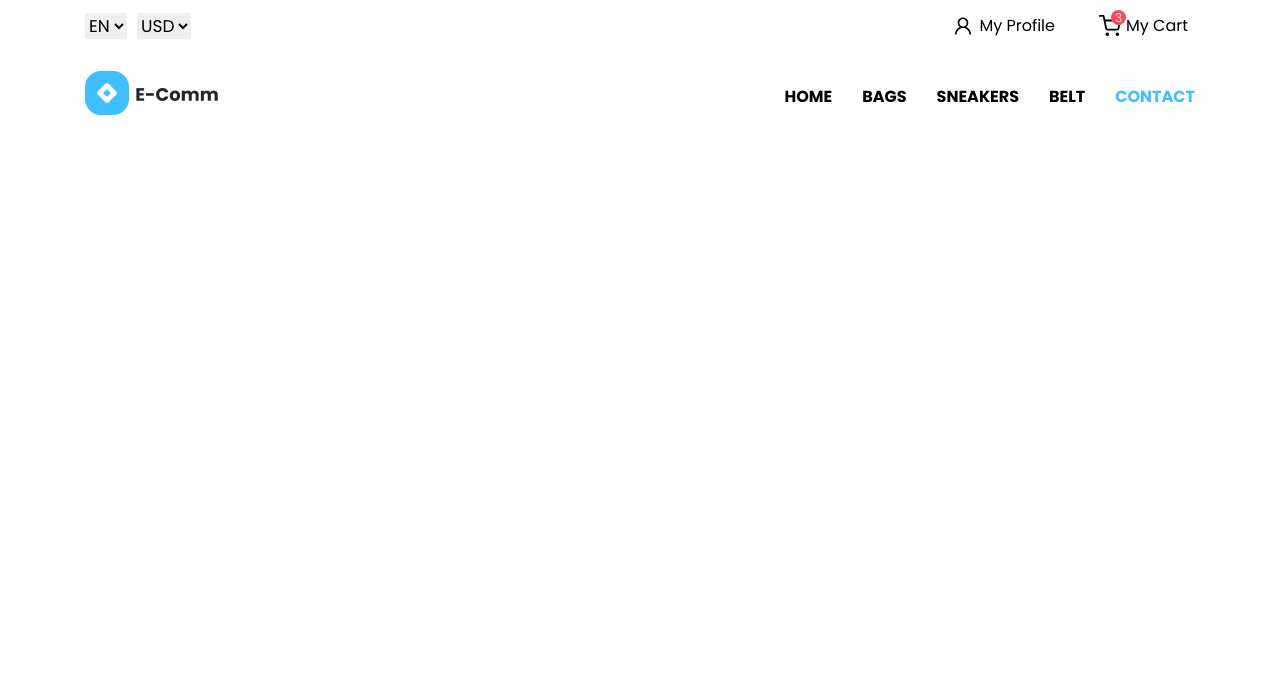
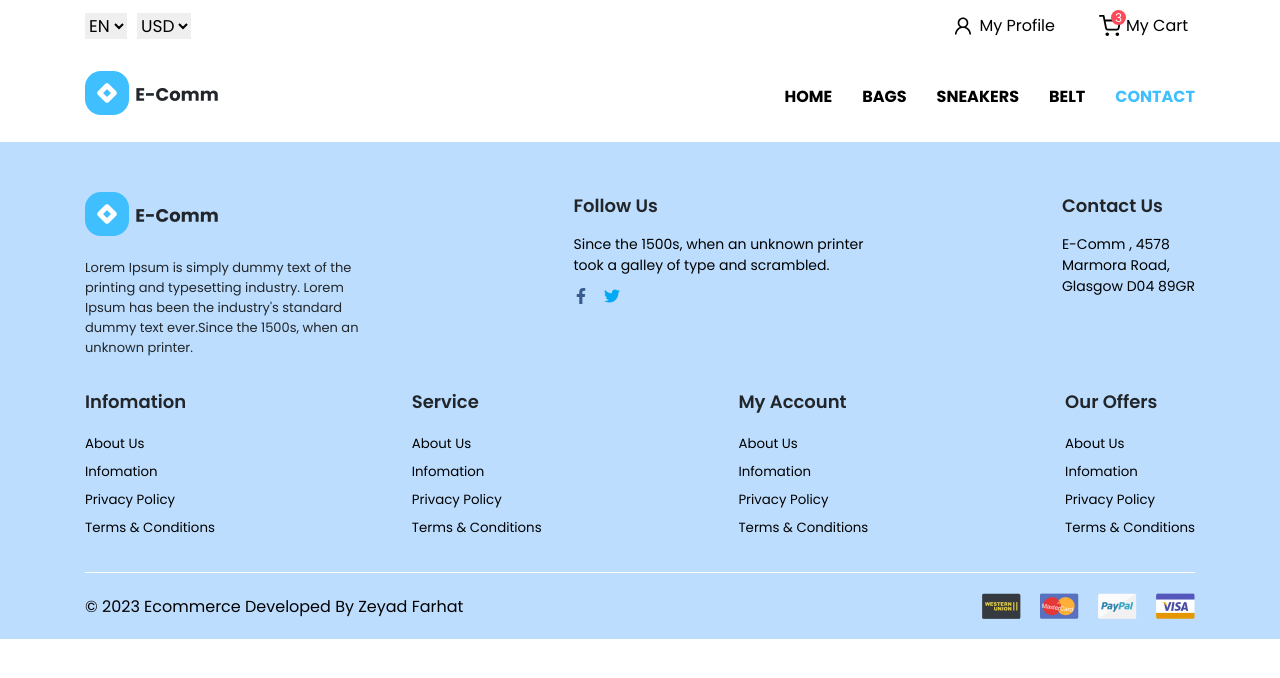
Before and after one commit to ZeyadFarhat11/E-comm, a React (Vite) app: page /contact in a window 1280 px wide. Shown: the top 678 px of the page. Built offline with nearby package versions, Linux system fonts and the light colour scheme.

Commit message:
Create Footer

```diff
--- a/src/App.jsx
+++ b/src/App.jsx
@@ -2,6 +2,7 @@ import { Route, Routes } from "react-router-dom";
 import Home from "./pages/Home/Home";
 import Header from "./components/Header/Header";
 import "./assets/style/style.scss";
+import Footer from "./components/Footer/Footer";
 
 export default function App() {
   return (
@@ -10,6 +11,7 @@ export default function App() {
       <Routes>
         <Route path="/" element={<Home />} />
       </Routes>
+      <Footer />
     </>
   );
 }
--- a/src/components/Footer/Footer.jsx
+++ b/src/components/Footer/Footer.jsx
@@ -0,0 +1,83 @@
+import "./footer.scss";
+import logo from "../../assets/img/logo.png";
+import { FaFacebookF, FaTwitter } from "react-icons/fa";
+import { Link } from "react-router-dom";
+import paymentMethods from "../../assets/img/payment-methods.png";
+export default function Footer() {
+  return (
+    <footer id="footer">
+      <div className="container top">
+        <div className="wrapper">
+          <img src={logo} alt="logo" />
+          <p>
+            Lorem Ipsum is simply dummy text of the printing and typesetting
+            industry. Lorem Ipsum has been the industry's standard dummy text
+            ever.Since the 1500s, when an unknown printer.
+          </p>
+        </div>
+        <div className="wrapper">
+          <h3>Follow Us</h3>
+          <p>
+            Since the 1500s, when an unknown printer took a galley of type and
+            scrambled.
+          </p>
+          <div className="social">
+            <a href="#" style={{ color: "#385C8E" }}>
+              <FaFacebookF />
+            </a>
+            <a href="#" style={{ color: "#03A9F4" }}>
+              <FaTwitter />
+            </a>
+          </div>
+        </div>
+        <div className="wrapper">
+          <h3>Contact Us</h3>
+          <p>
+            E-Comm , 4578
+            <br />
+            Marmora Road,
+            <br />
+            Glasgow D04 89GR
+          </p>
+        </div>
+      </div>
+      <div className="container middle">
+        <div className="wrapper">
+          <h3>Infomation</h3>
+          <button>About Us</button>
+          <button>Infomation</button>
+          <button>Privacy Policy</button>
+          <button>Terms & Conditions</button>
+        </div>
+        <div className="wrapper">
+          <h3>Service</h3>
+          <button>About Us</button>
+          <button>Infomation</button>
+          <button>Privacy Policy</button>
+          <button>Terms & Conditions</button>
+        </div>
+        <div className="wrapper">
+          <h3>My Account</h3>
+          <button>About Us</button>
+          <button>Infomation</button>
+          <button>Privacy Policy</button>
+          <button>Terms & Conditions</button>
+        </div>
+        <div className="wrapper">
+          <h3>Our Offers</h3>
+          <button>About Us</button>
+          <button>Infomation</button>
+          <button>Privacy Policy</button>
+          <button>Terms & Conditions</button>
+        </div>
+      </div>
+      <div className="container bottom">
+        <hr />
+        <div>
+          <p>© 2023 Ecommerce Developed By Zeyad Farhat</p>
+          <img src={paymentMethods} alt="payment methdos" />
+        </div>
+      </div>
+    </footer>
+  );
+}
--- a/src/components/Footer/footer.scss
+++ b/src/components/Footer/footer.scss
@@ -0,0 +1,72 @@
+@import "../../assets/style/components.scss";
+#footer {
+  padding-top: 50px;
+  background-color: #bcddfe;
+  .wrapper {
+    h3 {
+      color: #22262a;
+      font-size: 18px;
+      font-weight: 600;
+      margin-bottom: 15px;
+    }
+  }
+  .top {
+    display: flex;
+    align-items: flex-start;
+    gap: 25px;
+    justify-content: space-between;
+    p {
+      font-size: 14px;
+    }
+    .wrapper:first-child {
+      p {
+        max-width: 300px;
+        font-size: 13px;
+        font-weight: 400;
+        color: #22262a;
+        margin-top: 15px;
+      }
+    }
+    .wrapper:nth-child(2) {
+      p {
+        max-width: 300px;
+      }
+      .social {
+        display: flex;
+        align-items: center;
+        gap: 15px;
+        margin-top: 10px;
+      }
+    }
+  }
+  .middle {
+    display: flex;
+    gap: 20px;
+    justify-content: space-between;
+    flex-wrap: wrap;
+    padding-top: 30px;
+    padding-bottom: 30px;
+    .wrapper {
+      button {
+        display: block;
+        background-color: transparent;
+        border: none;
+        padding: 4px 0;
+        cursor: pointer;
+      }
+    }
+  }
+  .bottom {
+    hr {
+      border: none;
+      height: 1px;
+      background-color: #fff;
+    }
+    > div {
+      display: flex;
+      justify-content: space-between;
+      align-items: center;
+      padding: 20px 0;
+    }
+  }
+}
--- a/src/components/ProductBox/ProductBox.jsx
+++ b/src/components/ProductBox/ProductBox.jsx
@@ -2,7 +2,7 @@ import React from "react";
 import { AiOutlineHeart, AiOutlineShoppingCart } from "react-icons/ai";
 import "./product-box.scss";
 import { Link } from "react-router-dom";
-import RatingStars from "../../util/RatingStars";
+import RatingStars from "../../components/RatingStars";
 
 export default function ProductBox({
   img,
--- a/src/pages/Home/home.scss
+++ b/src/pages/Home/home.scss
@@ -222,7 +222,7 @@ main#home {
       justify-content: space-between;
       align-items: center;
       gap: 25px;
-      // flex-wrap: wrap;
+      padding-bottom: 30px;
     }
     .featured-product {
       display: flex;
```
